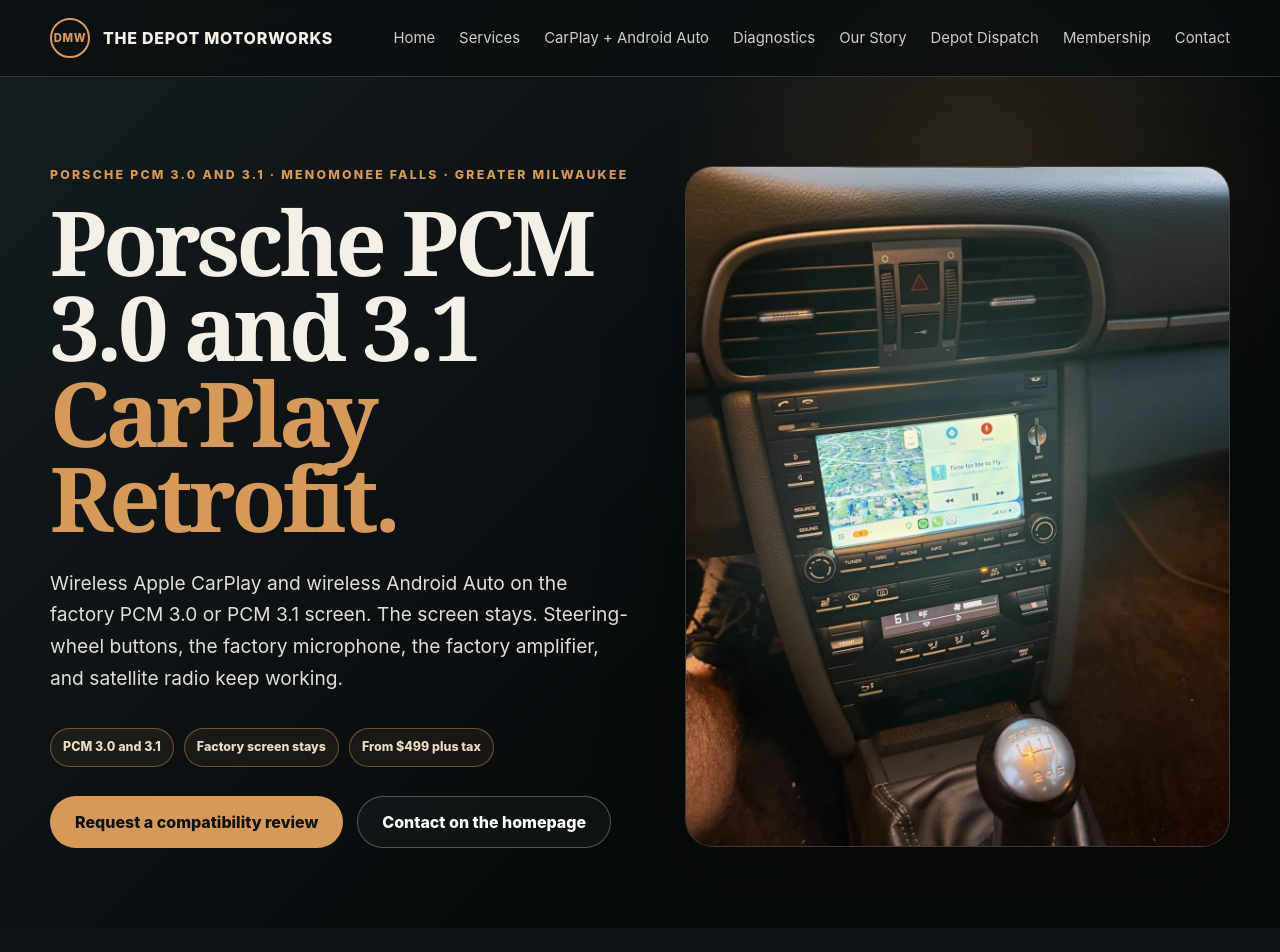
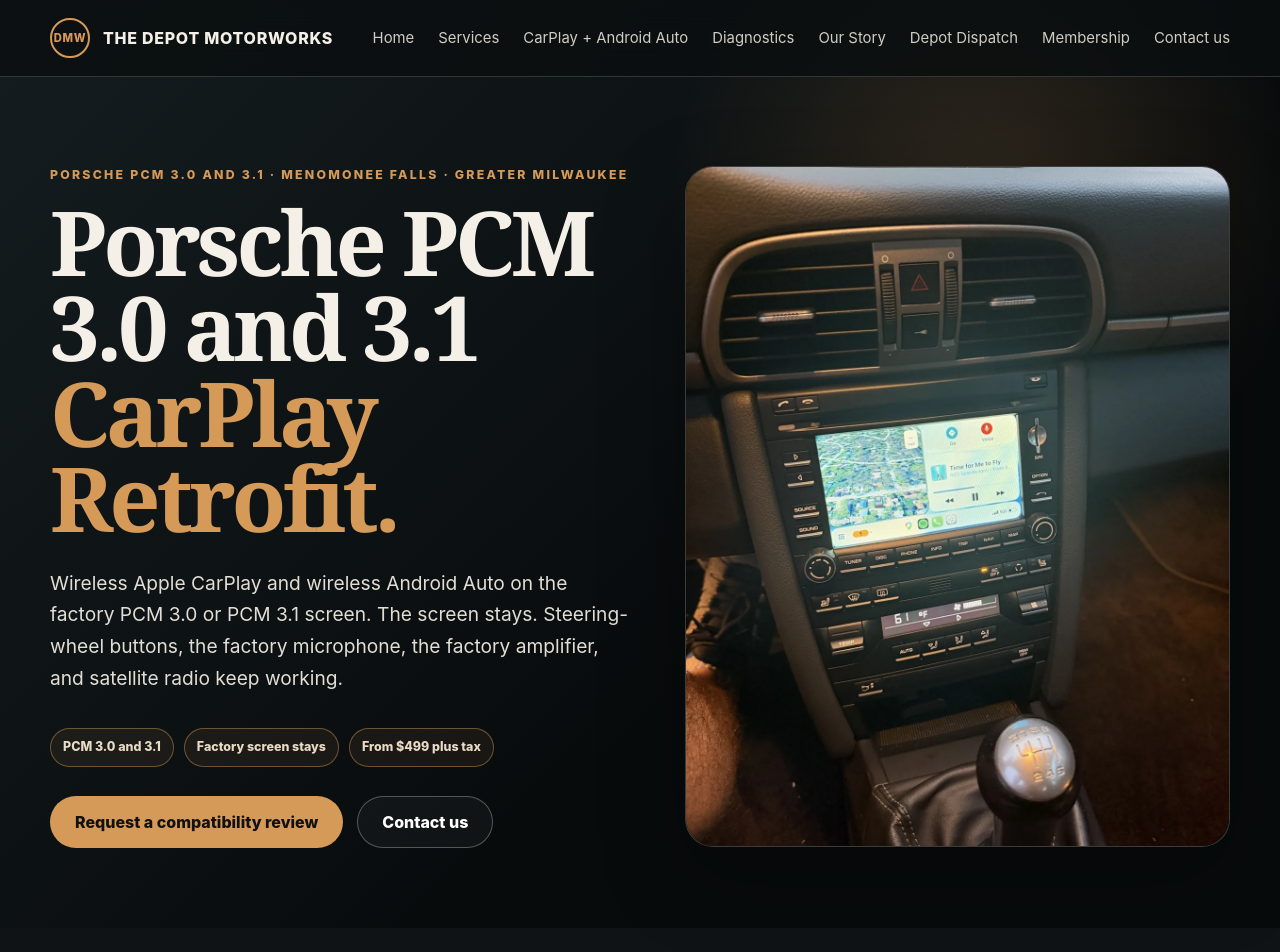
Before and after one commit to ryanehiggins/depotmotorworks, a plain HTML site: page porsche-pcm-carplay.html in a window 1280 px wide. Shown: the top 952 px of the page. Drawn offline with Linux system fonts and the light colour scheme.

Commit message:
Rename the page contact actions to Contact us.
The hero and pricing buttons, the form note, the booking answer, and the nav link now say Contact us and still go to the homepage contact section.

Co-authored-by: ryanehiggins <ryanehiggins@users.noreply.github.com>

```diff
--- a/porsche-pcm-carplay.html
+++ b/porsche-pcm-carplay.html
@@ -66,7 +66,7 @@ src="https://www.facebook.com/tr?id=1576387917274548&ev=PageView&noscript=1"
       <a href="/#story">Our Story</a>
       <a href="/depot-dispatch">Depot Dispatch</a>
       <a href="/membership">Membership</a>
-      <a href="/#contact">Contact</a>
+      <a class="nav-contact" href="/#contact">Contact us</a>
     </nav>
   </div>
 </header>
@@ -81,7 +81,7 @@ src="https://www.facebook.com/tr?id=1576387917274548&ev=PageView&noscript=1"
         <div class="trust-badges"><span>PCM 3.0 and 3.1</span><span>Factory screen stays</span><span>From $499 plus tax</span></div>
         <div class="hero-actions">
           <a class="button button-primary" href="#inquiry">Request a compatibility review</a>
-          <a class="button button-secondary" href="/#contact">Contact on the homepage</a>
+          <a class="button button-secondary" href="/#contact">Contact us</a>
         </div>
       </div>
       <figure class="hero-install-photo">
@@ -149,7 +149,7 @@ src="https://www.facebook.com/tr?id=1576387917274548&ev=PageView&noscript=1"
       <p class="appointment-note">Evening and weekend appointments are available in Menomonee Falls. There are no walk-ins; the exact drop-off address is provided after booking. The Depot Motorworks is operated by RH9 Enterprises LLC and serves Greater Milwaukee.</p>
       <div class="hero-actions">
         <a class="button button-primary" href="#inquiry">Request a compatibility review</a>
-        <a class="button button-secondary" href="/#contact">Contact on the homepage</a>
+        <a class="button button-secondary" href="/#contact">Contact us</a>
       </div>
     </div>
   </section>
@@ -253,7 +253,7 @@ src="https://www.facebook.com/tr?id=1576387917274548&ev=PageView&noscript=1"
         </article>
         <article class="feature">
           <h3>How do I book, and where do I drop the car off?</h3>
-          <p>Evening and weekend appointments in Menomonee Falls, serving Greater Milwaukee. There are no walk-ins. The exact drop-off address is provided after booking. Call or text (262) 228-9782, use the form on this page, or use the <a href="/#contact" style="text-decoration:underline">contact section on the homepage</a>.</p>
+          <p>Evening and weekend appointments in Menomonee Falls, serving Greater Milwaukee. There are no walk-ins. The exact drop-off address is provided after booking. Call or text (262) 228-9782, use the form on this page, or <a href="/#contact" style="text-decoration:underline">contact us</a>.</p>
         </article>
       </div>
     </div>
@@ -264,7 +264,7 @@ src="https://www.facebook.com/tr?id=1576387917274548&ev=PageView&noscript=1"
       <div>
         <div class="eyebrow">Request a compatibility review</div>
         <h2 class="section-title">Tell us which PCM is in the car.</h2>
-        <p class="copy">Send the year, model, and whether the car has PCM 3.0 or PCM 3.1. We reply by email. This form uses the same inbox as the CarPlay upgrades page. You can also use the <a href="/#contact" style="text-decoration:underline">contact section on the homepage</a>.</p>
+        <p class="copy">Send the year, model, and whether the car has PCM 3.0 or PCM 3.1. We reply by email. This form uses the same inbox as the CarPlay upgrades page. You can also <a href="/#contact" style="text-decoration:underline">contact us</a>.</p>
         <div class="contact-block">
           <div class="contact-label">Call or text</div>
           <a class="contact-phone" href="tel:+12622289782">(262) 228-9782</a>
```
